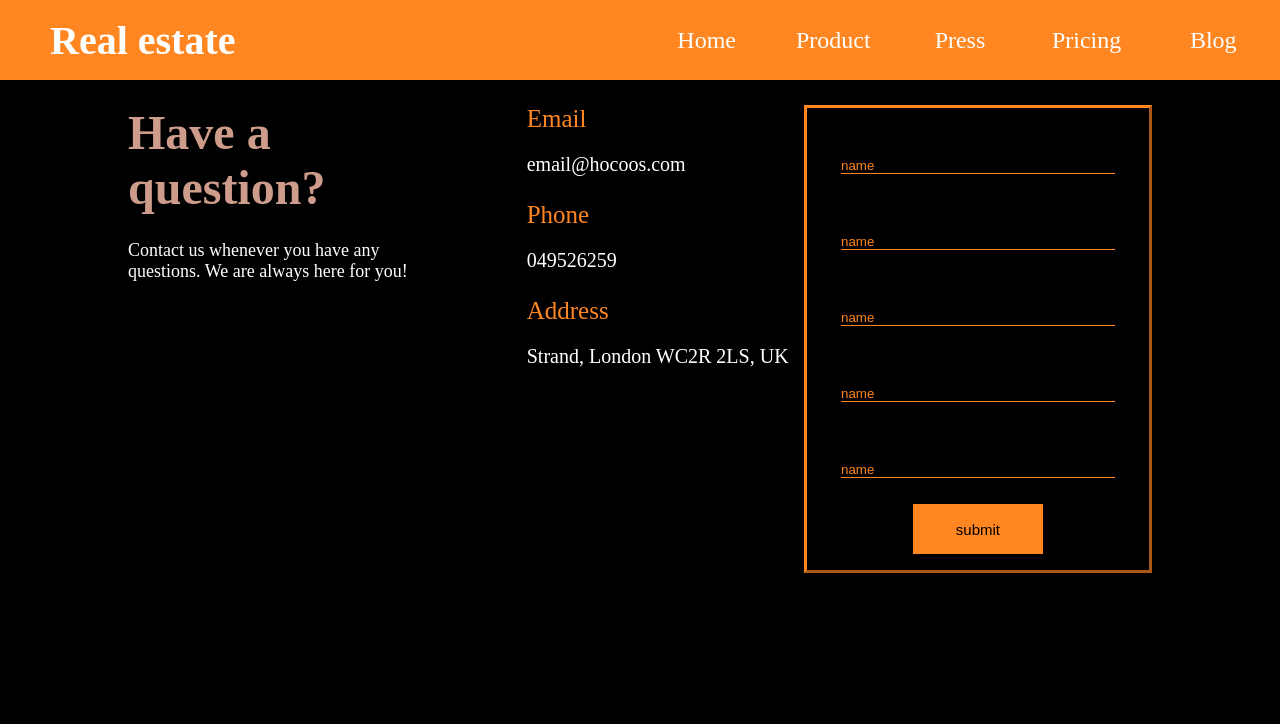
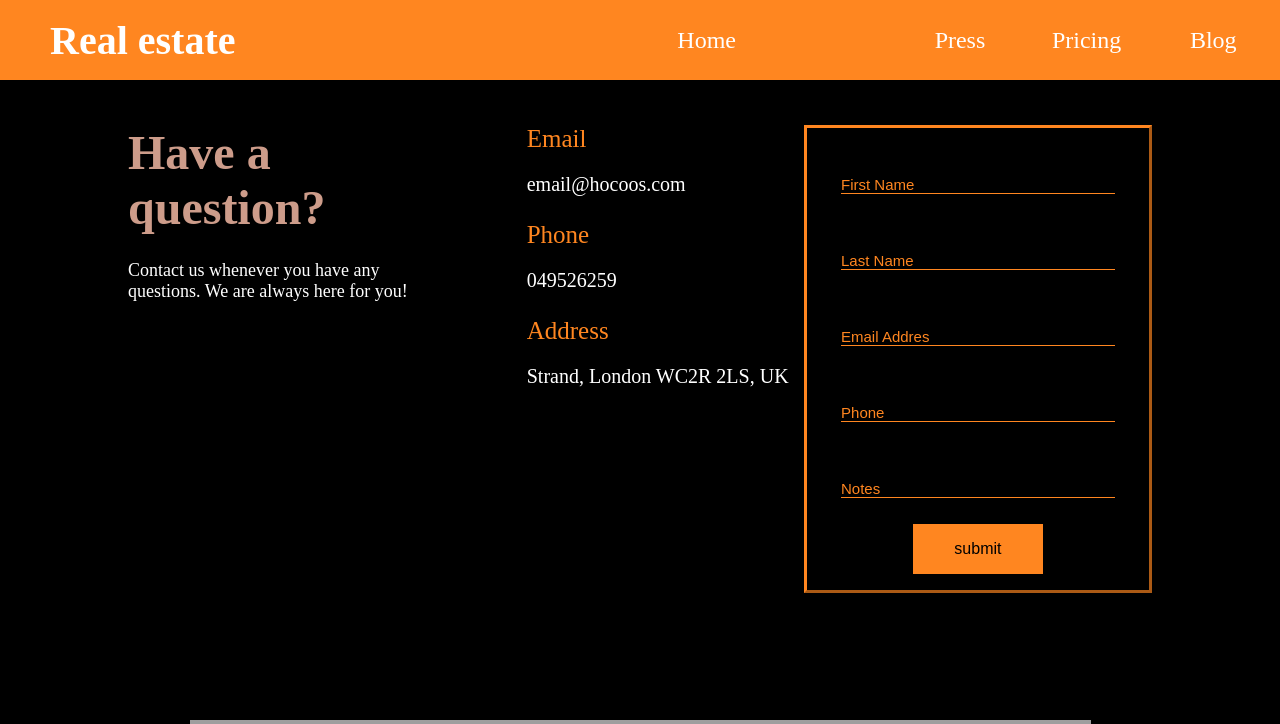
Before and after one commit to AliDreshaj12/Real-Estate, a PHP site: page /Contactus.html in a window 1280 px wide. Shown: the top 724 px of the page. Run offline with PHP 8.4, Linux system fonts and the light colour scheme; grey boxes are pictures that could not be loaded.

Commit message:
Perfundimi i pjeser Contact us

```diff
--- a/Contactus.css
+++ b/Contactus.css
@@ -62,12 +62,13 @@
    }
    .div1{
    width: 100%;
-   height: 120%;
+   height: 80%;
    background-color: black;
    display: flex;
    justify-content: center;
    }
    .div2{
+    margin-top: 20px;
    width: 80%;
    height: 68%;
    background-color: green;
@@ -109,6 +110,10 @@
 
     align-items: center;
    }
+   .form1{
+    display: flex;
+     flex-direction: column;
+   }
    input{
     margin-top: 50px;
     margin-bottom: 10px;
@@ -121,6 +126,7 @@
    }
    ::placeholder{
     color: #ff8620;
+    font-size: 15px;
 
    }
    button{
@@ -145,3 +151,6 @@
     margin-top: 20px;
     margin-left: 18%;
 }
+.submit{
+    font-size: 16px;
+}
--- a/Contactus.html
+++ b/Contactus.html
@@ -13,8 +13,8 @@
             </div>
             <div class="navbarLinks">
                 <ul>
-                    <li><a href="#">Home</a></li>
-                    <li><a href="#">Product</a></li>
+                    <li><a href="Projekti.html">Home</a></li>
+                    <li><a href="Contactus.html"></a></li>
                     <li><a href="#">Press</a></li>
                     <li><a href="#">Pricing</a></li>
                     <li><a href="#">Blog</a></li>
@@ -37,19 +37,27 @@
                 <p class="reg-p1">Strand, London WC2R 2LS, UK</p>
             </div>
             <div class="div2-3">
-                <form action="" style="display: flex; flex-direction: column; ">
-                    <input type="text"placeholder="name">
-                    <input type="text"placeholder="name">
-                    <input type="text"placeholder="name">
-                    <input type="text"placeholder="name">
-                    <input type="text"placeholder="name">
-                    <button>submit</button>
+                <form class="form1">
+                    <input type="text"placeholder="First Name">
+                    <input type="text"placeholder="Last Name">
+                    <input type="text"placeholder="Email Addres">
+                    <input type="text"placeholder="Phone">
+                    <input type="text"placeholder="Notes">
+                    <button class="submit">submit</button>
                 </form>
             </div>
 
         </div>
+    </div>
+    <div style="background-color: black; display: flex; justify-content: center;">
+        <p><iframe src="https://www.google.com/maps/embed?pb=!1m18!1m12!1m3!1d2934.
+            2392992881805!2d21.156777875827572!3d42.65628411633594!2m3!1f0!2f0!3f0!
+            3m2!1i1024!2i768!4f13.1!3m3!1m2!1s0x13549ee8ab4ab551%3A0xc5bceaec65d0ab0e!
+            2sCathedral%20of%20Saint%20Mother%20Teresa!5e0!3m2!1sen!2s!4v1701910951842!5m2!1sen!2s"
+             width="901" height="250" style="border:0;" allowfullscreen="" loading="lazy"
+             referrerpolicy="no-referrer-when-downgrade"></iframe></p>
+    </div>
 
-    </div>
 
 
 </body>
```
Also changed, not shown: Projekti.css (+18 -1 lines), Projekti.html (+10 -5 lines).
